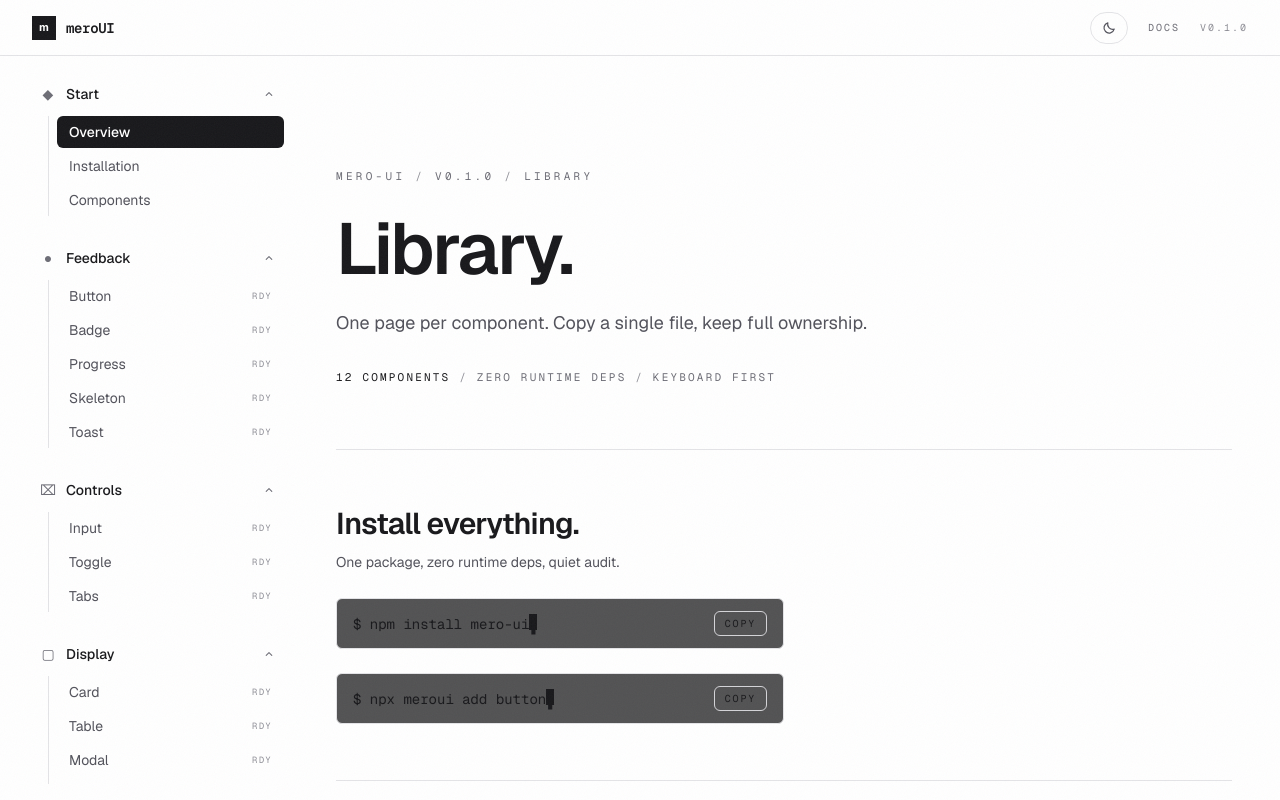
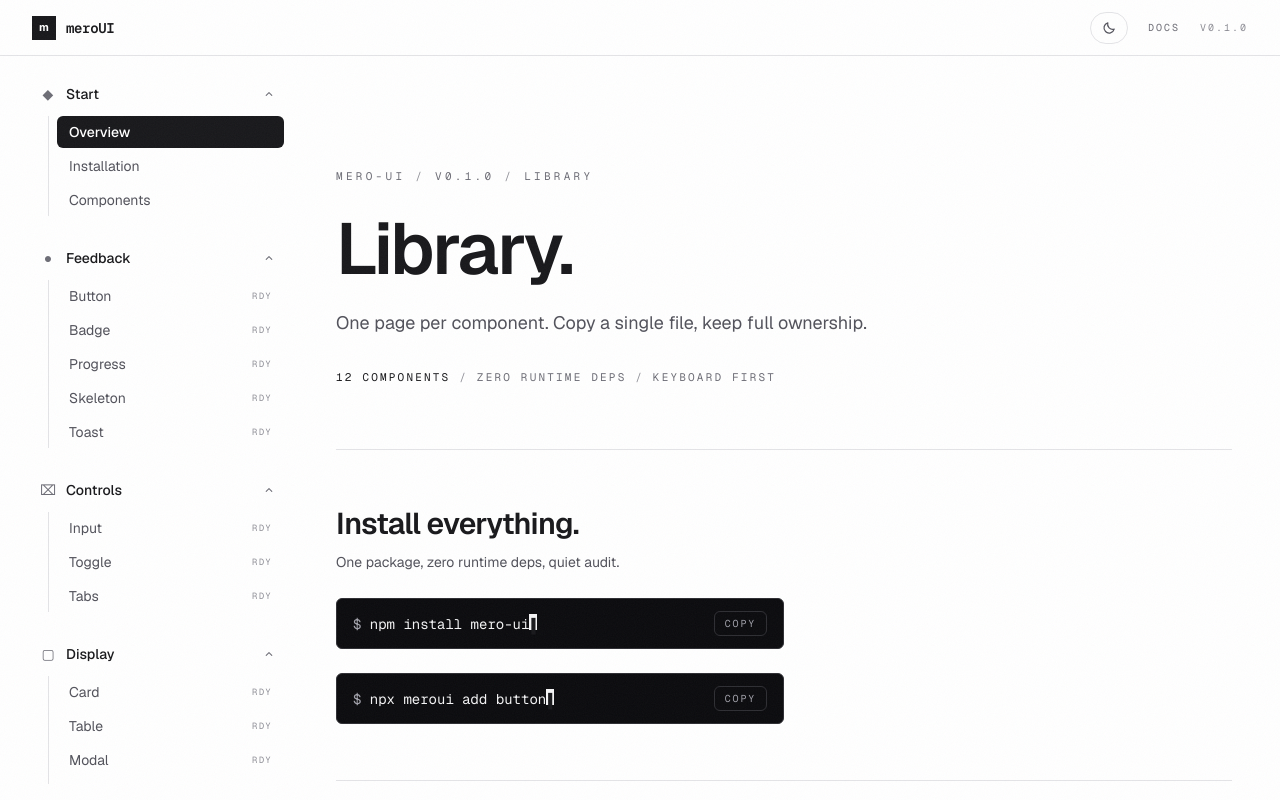
Before and after one commit to shivraj598/meroUI, a Next.js app: page /docs in a window 1280 px wide. Shown: the top 800 px of the page. Built offline with nearby package versions, Linux system fonts and the light colour scheme.

Commit message:
style: update CopyLine component styles for improved consistency

```diff
--- a/src/components/docs/CopyLine.tsx
+++ b/src/components/docs/CopyLine.tsx
@@ -27,25 +27,25 @@ export function CopyLine({
   };
 
   return (
-    <div className="rounded-md border border-line bg-scrim/70 px-4 py-3">
+    <div className="rounded-md border border-code-border bg-code px-4 py-3">
       <div className="flex items-center justify-between gap-4">
         <p className="font-mono text-sm leading-6">
-          <span className="text-ink">$ </span>
-          <span className="text-ink">{command}</span>
-          <span className="caret inline-block h-4 w-2 translate-y-0.5 bg-ink" />
+          <span className="text-code-muted">$ </span>
+          <span className="text-code-ink">{command}</span>
+          <span className="caret inline-block h-4 w-2 translate-y-0.5 bg-code-ink" />
         </p>
         <button
           type="button"
           onClick={copy}
-          className="shrink-0 rounded-md border border-line-strong px-2.5 py-1 font-mono text-[10px] uppercase tracking-[0.18em] text-ink transition-colors hover:border-ink hover:text-ink"
+          className="shrink-0 rounded-md border border-code-border px-2.5 py-1 font-mono text-[10px] uppercase tracking-[0.18em] text-code-muted transition-colors hover:border-code-ink/70 hover:text-code-ink"
         >
           {copied ? "copied" : "copy"}
         </button>
       </div>
       {output && output.length > 0 && (
-        <div className="mt-2 border-t border-line/70 pt-2">
+        <div className="mt-2 border-t border-code-border pt-2">
           {output.map((line) => (
-            <p key={line} className="font-mono text-sm leading-6 text-faint">
+            <p key={line} className="font-mono text-sm leading-6 text-code-muted">
               {line}
             </p>
           ))}
```
